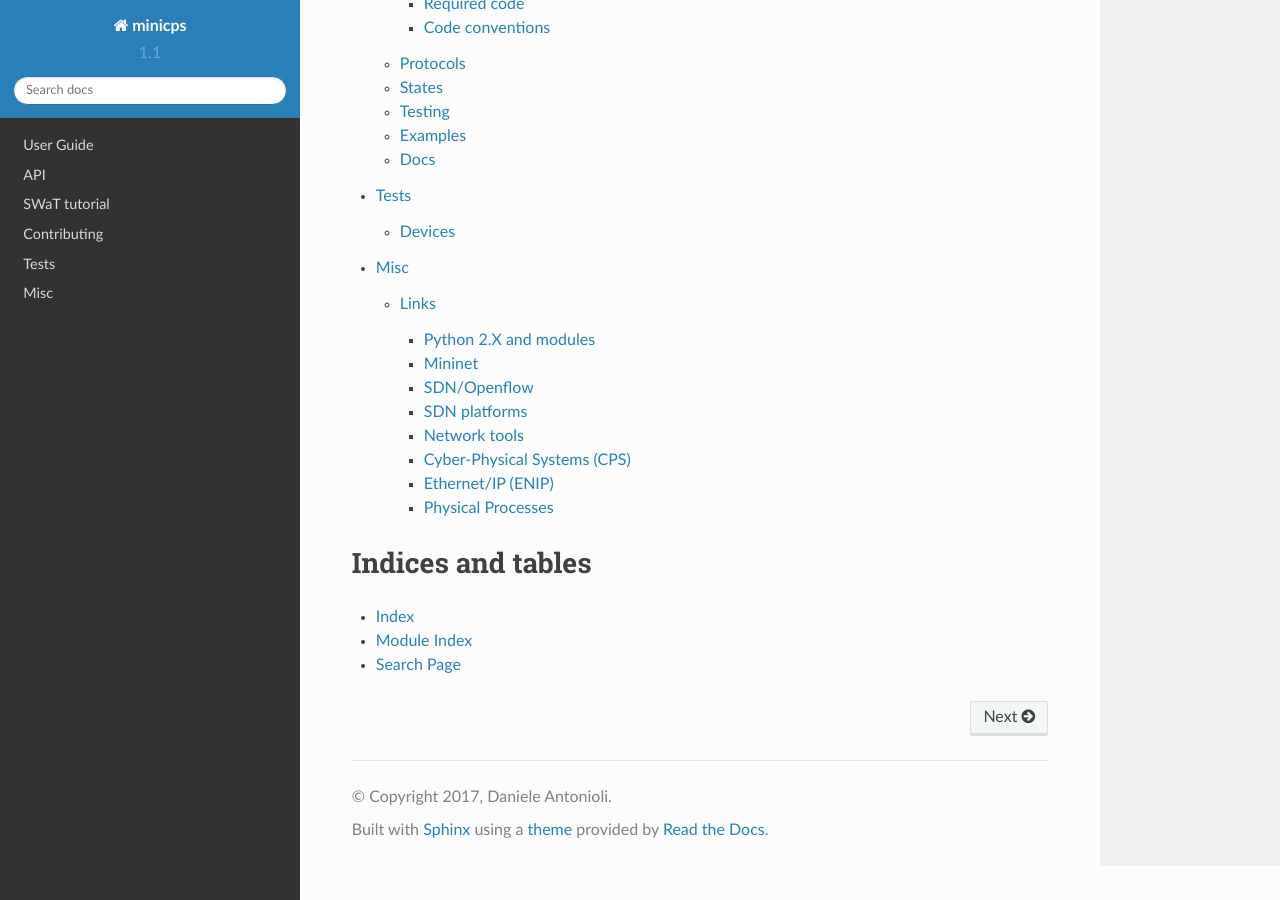
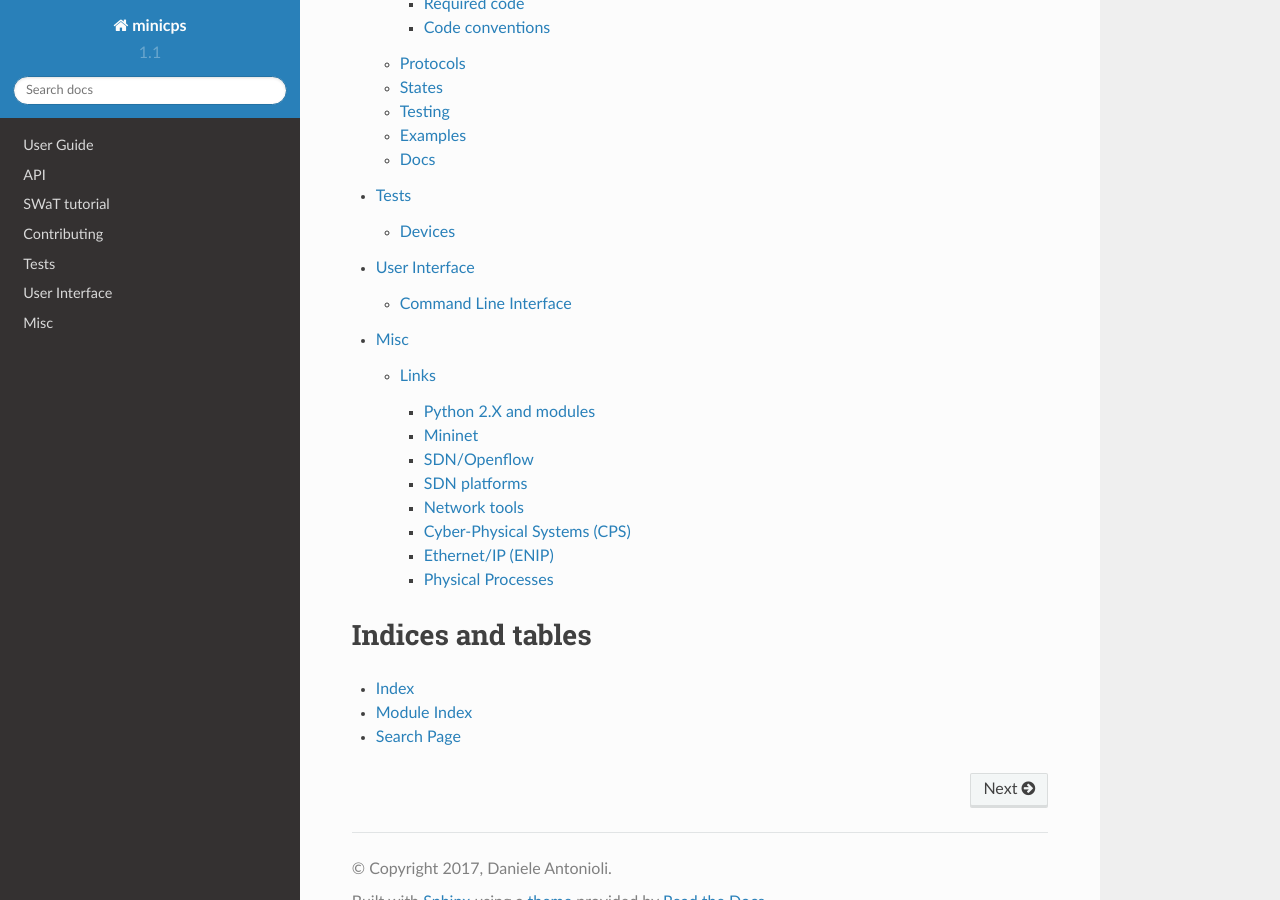
Before and after one commit to scy-phy/minicps, a Sphinx documentation site: the page built from docs/index.rst, in a window 1280 px wide and 900 px high, scrolled down 888 px. Built offline with Sphinx 7.4.7 and the Read the Docs theme 2.0.0, drawn with Linux system fonts in a browser that asks for light colours.

Commit message:
Add skeleton files for the cli doc

```diff
--- a/docs/index.rst
+++ b/docs/index.rst
@@ -16,6 +16,7 @@ Contents:
    swat-tutorial
    contributing
    tests
+   ui
    misc
 
 
--- /dev/null
+++ b/docs/ui.rst
@@ -0,0 +1,14 @@
+.. UI {{{1
+.. _ui:
+
+***************
+User Interface
+***************
+
+.. CLI {{{2
+
+=======================
+Command Line Interface
+=======================
+
+Subsection bla
```
